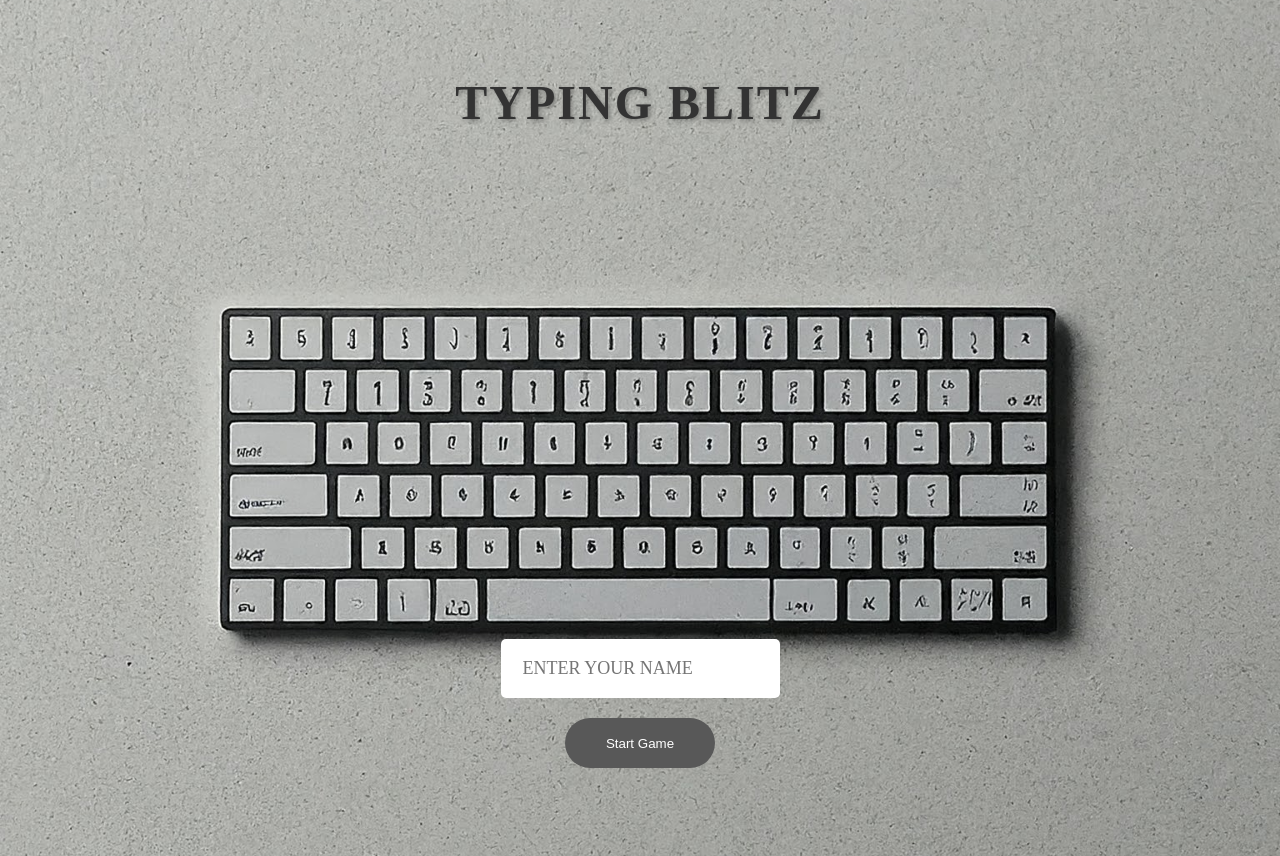
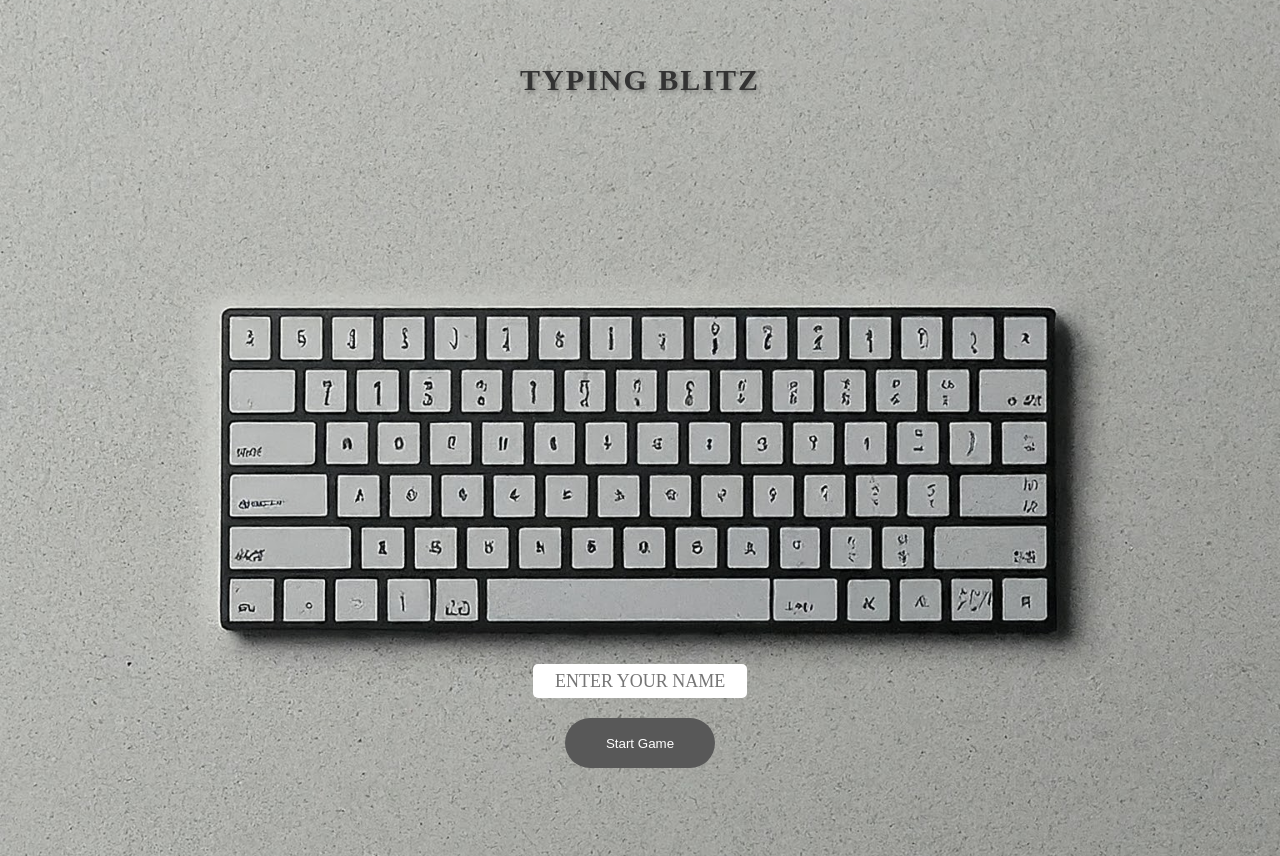
Before and after one commit to AddyJaime/Typing-Blitz, a plain HTML site: page index.html in a window 1280 px wide. Drawn offline with Linux system fonts and the light colour scheme.

Commit message:
styling css and html

```diff
--- a/style.css
+++ b/style.css
@@ -10,9 +10,6 @@ body {
   background-position: center;
   background-repeat: no-repeat;
   font-family: system-ui, -apple-system, BlinkMacSystemFont, 'Segoe UI', Roboto, Oxygen, Ubuntu, Cantarell, 'Open Sans', 'Helvetica Neue', sans-serif;
-
-
-
 
 }
 
@@ -298,3 +295,54 @@ textarea {
 .green {
   color: rgb(0, 255, 13);
 }
+
+
+
+@media (min-width:320px) {
+  .titleOfTyping {
+    position: absolute;
+    top: 43px;
+    font-family: s;
+    font-size: 30px;
+    color: #333;
+    text-transform: uppercase;
+    letter-spacing: 2px;
+    text-shadow: 2px 2px 4px rgba(0, 0, 0, 0.3);
+
+
+  }
+
+  .boxEnterNmae {
+    padding: 10px;
+
+    border-radius: 5px;
+    outline: none;
+    transition: border-color 0.3s ease;
+    width: 170px;
+    padding: 10px 20px;
+    height:10px;
+    font-size: 18px;
+    font-family: 'Times New Roman', Times, serif;
+    color: rgba(0, 0, 0, 0.833);
+    border: 2px solid rgba(255, 255, 255, 0.22);
+  }
+
+  body {
+
+      height: 100vh;
+      display: flex;
+      justify-content: center;
+      align-items: center;
+      flex-direction: column;
+      padding: 20px 30px;
+      background-image: url("https://raw.githubusercontent.com/AddyJaime/Typing-Blitz/main/img/Gemini_Generated_Image%20copy%203.jpeg");
+      background-size: cover;
+      background-position: center;
+      font-family: system-ui, -apple-system, BlinkMacSystemFont, 'Segoe UI', Roboto, Oxygen, Ubuntu, Cantarell, 'Open Sans', 'Helvetica Neue', sans-serif;
+      background-repeat: no-repeat;
+
+
+  }
+
+
+}
```
